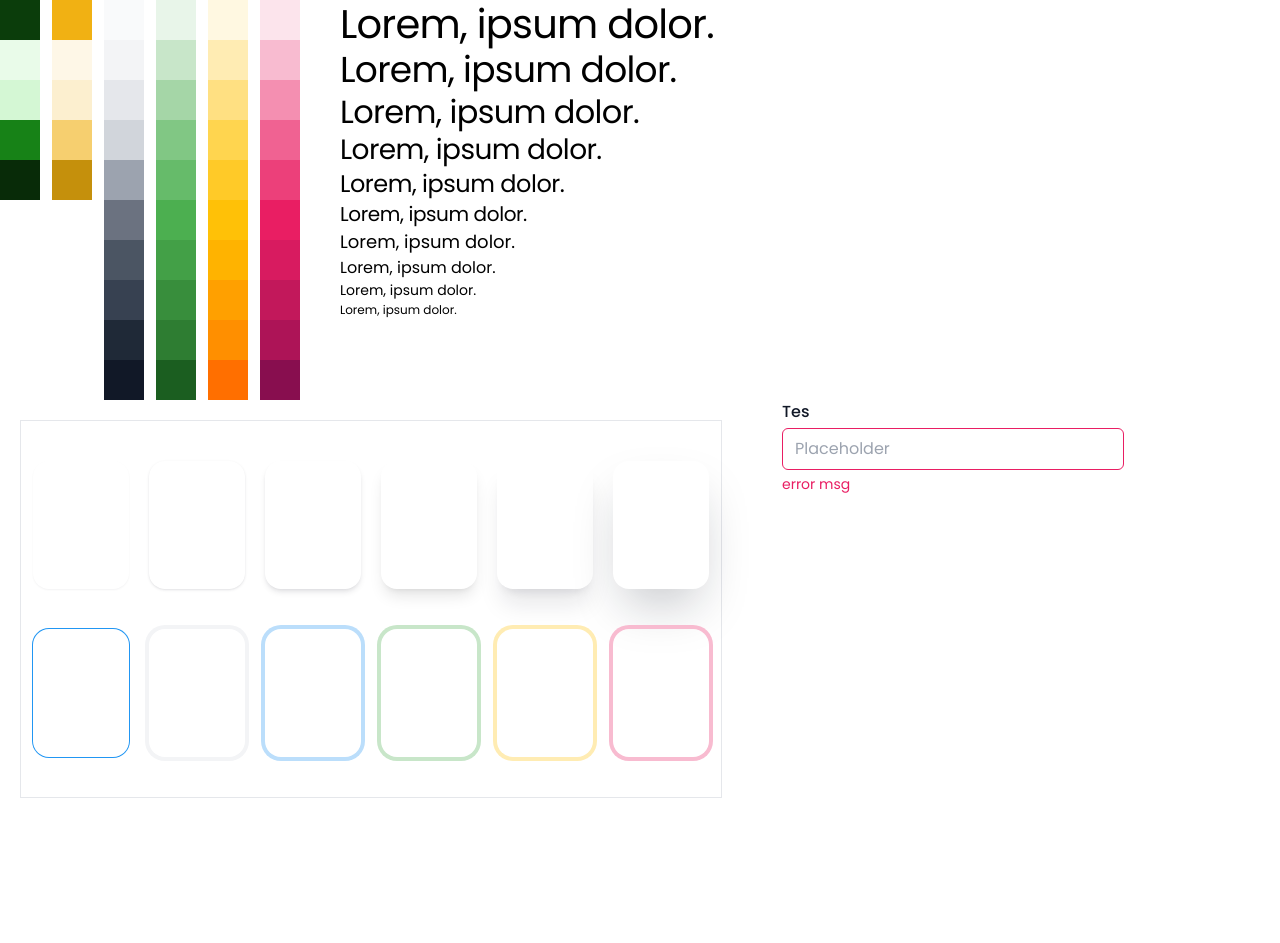
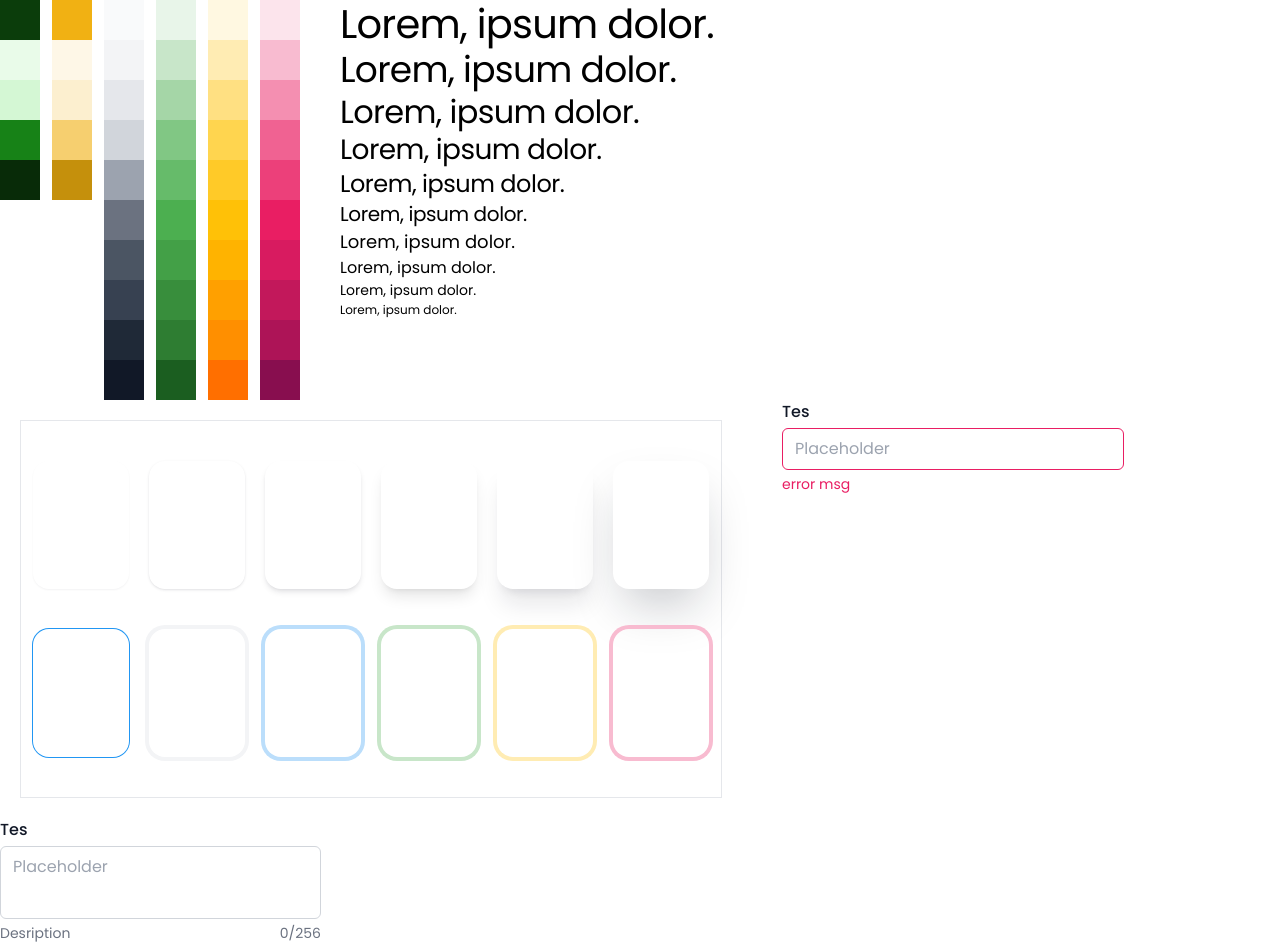
Before and after one commit to AbeLegend/klhk-dss, a Next.js app: page / in a window 1280 px wide. Before the commit the page ends 818 px from the top, so only its background shows below. Built offline with nearby package versions, Linux system fonts and the light colour scheme.

Commit message:
feat(slicing): Setup textarea component

```diff
--- /dev/null
+++ b/src/components/atoms/TextArea/index.tsx
@@ -0,0 +1,79 @@
+import { forwardRef, TextareaHTMLAttributes } from "react";
+import { cn } from "@/lib";
+
+interface TextAreaProps extends TextareaHTMLAttributes<HTMLTextAreaElement> {
+  label?: string;
+  description?: string;
+  counter?: boolean;
+  maxLength?: number;
+  error?: boolean;
+  errorMessage?: string;
+}
+
+export const TextArea = forwardRef<HTMLTextAreaElement, TextAreaProps>(
+  (
+    {
+      label,
+      description,
+      counter,
+      maxLength,
+      error,
+      errorMessage,
+      className,
+      ...props
+    },
+    ref
+  ) => {
+    const currentLength = props.value?.toString().length || 0;
+
+    return (
+      <div className={cn(["flex flex-col gap-1", className])}>
+        {label && (
+          <label
+            htmlFor={props.id}
+            className={cn([
+              "text-body-3 font-medium text-gray-900",
+              error && "text-error-500",
+            ])}
+          >
+            {label}
+          </label>
+        )}
+        <div
+          className={cn([
+            "border rounded-md px-3 py-2",
+            error
+              ? "border-error-500 focus-within:shadow-focus-error"
+              : "border-gray-300 focus-within:shadow-focus-success focus-within:border-primary-hover",
+            props.disabled && "bg-gray-100 cursor-not-allowed",
+          ])}
+        >
+          <textarea
+            ref={ref}
+            className={cn([
+              "w-full bg-transparent text-body-2 text-gray-900 placeholder-gray-400 focus:outline-none resize-none",
+              props.disabled && "cursor-not-allowed text-gray-400",
+              className,
+            ])}
+            maxLength={maxLength}
+            {...props}
+          />
+        </div>
+        <div className="flex justify-between text-body-3 text-gray-500">
+          {description && (
+            <p className={cn([error && "text-error-500"])}>
+              {error ? errorMessage : description}
+            </p>
+          )}
+          {counter && maxLength && (
+            <p className={cn([error && "text-error-500"])}>
+              {`${currentLength}/${maxLength}`}
+            </p>
+          )}
+        </div>
+      </div>
+    );
+  }
+);
+
+TextArea.displayName = "TextArea";
--- a/src/components/atoms/index.ts
+++ b/src/components/atoms/index.ts
@@ -1 +1,2 @@
 export * from "./Input"
+export * from "./TextArea"
--- /dev/null
+++ b/src/components/templates/UI/UITextArea/index.tsx
@@ -0,0 +1,28 @@
+"use client";
+// lib
+import { FC, useState } from "react";
+// local
+import { TextArea } from "@/components/atoms";
+
+export const UITextArea: FC = () => {
+  const [text, setText] = useState("");
+
+  const handleChange = (e: React.ChangeEvent<HTMLTextAreaElement>) => {
+    setText(e.target.value);
+  };
+  return (
+    <section>
+      <TextArea
+        label="Tes"
+        // error={true}
+        // errorMessage="error msg"
+        description={"Desription"}
+        placeholder="Placeholder"
+        counter={true}
+        maxLength={256}
+        value={text}
+        onChange={handleChange}
+      />
+    </section>
+  );
+};
--- a/src/components/templates/UI/index.ts
+++ b/src/components/templates/UI/index.ts
@@ -1,4 +1,5 @@
 export * from "./UIColor"
 export * from "./UITypography"
 export * from "./UIInput"
+export * from "./UITextArea"
 export * from "./UIBoxShadow"
--- a/src/screens/UI/index.tsx
+++ b/src/screens/UI/index.tsx
@@ -2,6 +2,7 @@ import {
   UIBoxShadow,
   UIColor,
   UIInput,
+  UITextArea,
   UITypography,
 } from "@/components/templates";
 import { FC } from "react";
@@ -13,6 +14,7 @@ const UI: FC = () => {
       <UITypography />
       <UIBoxShadow />
       <UIInput />
+      <UITextArea />
     </main>
   );
 };
```
